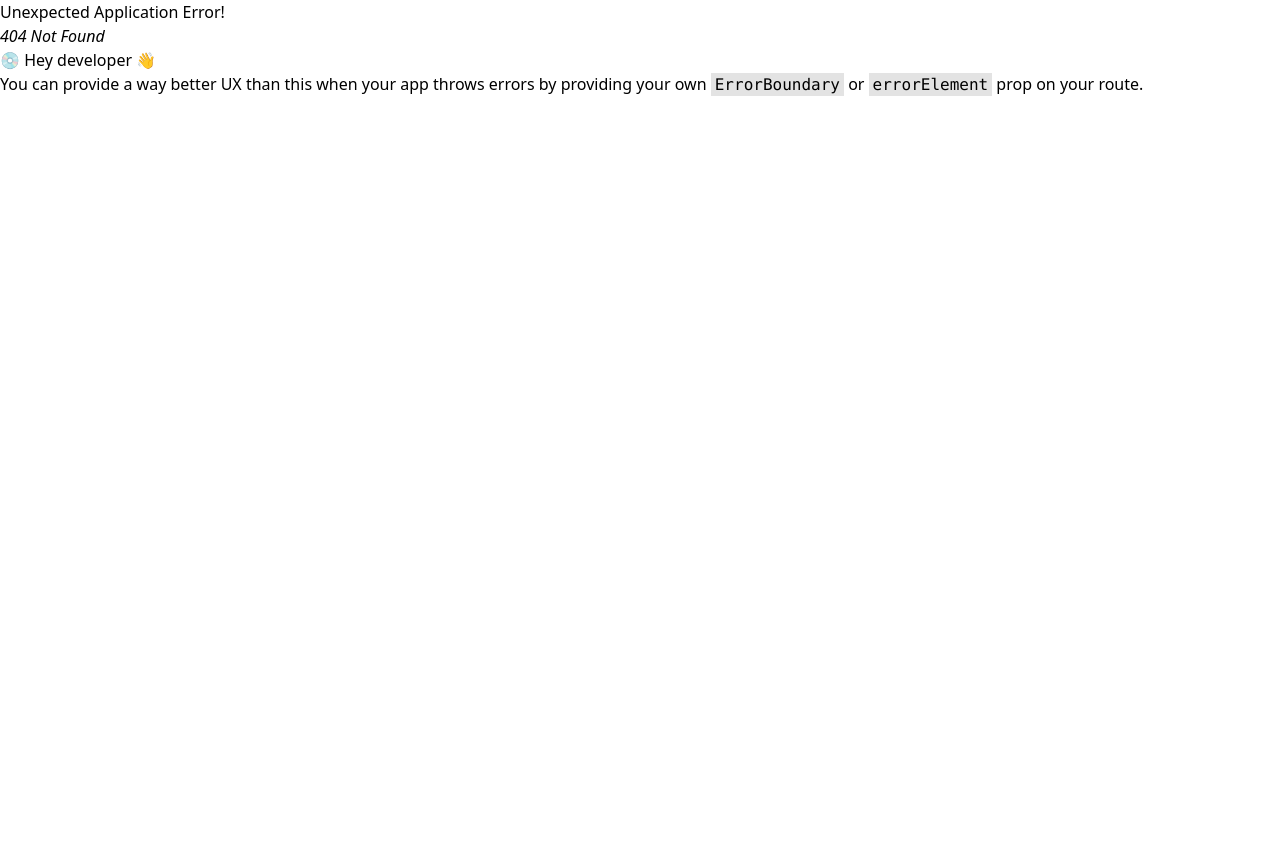
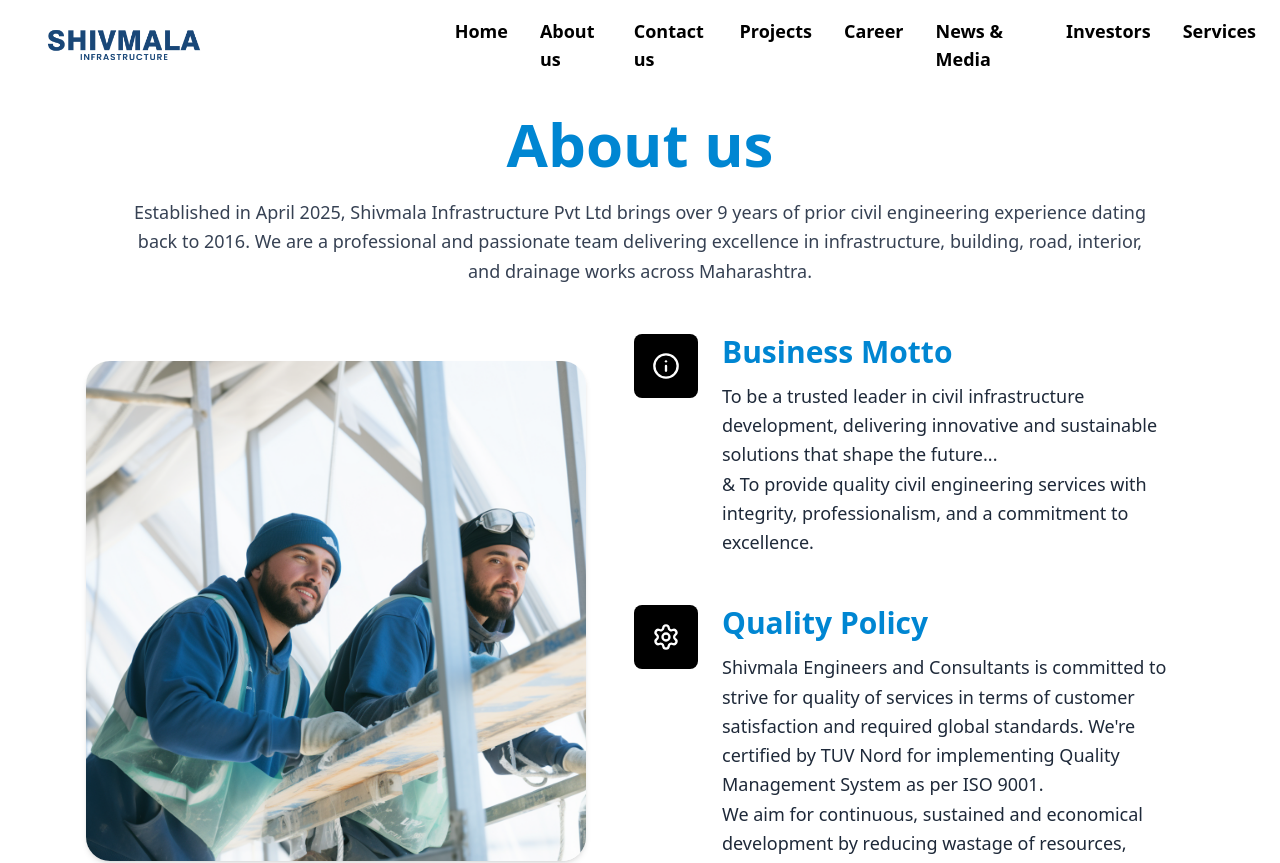
Before and after one commit to SHUBH4M13/Shivmala, a React (Vite) app: page /aboutus in a window 1280 px wide. Before the commit this address had no page. Shown: the top 863 px of the page. Before the commit the page ends 800 px from the top, so only its background shows below. Built offline with nearby package versions, Linux system fonts and the light colour scheme.

Commit message:
added about us

```diff
--- a/src/Components/Navbar.jsx
+++ b/src/Components/Navbar.jsx
@@ -1,6 +1,7 @@
 import { useState } from 'react'
 import { Menu } from "lucide-react"
 import ShivmalaLogo from "../assets/ShivmalaLogo.png"
+import { useNavigate } from 'react-router';
 
 export default function Navbar() {
 
@@ -10,26 +11,45 @@
         SetToggleMenu( (prev) => !prev)
     }
 
+    const navigate = useNavigate();
+
     return (
         <div className='w-full h-[90px] flex justify-between items-center px-6'>
 
             <div className='h-full w-1/3 flex items-center'>
                 <img
+                onClick={ () => { navigate("/") }}
                 className='h-[200px] '
                 src={ShivmalaLogo} alt="CompanyLogo" />
             </div>
 
             <div className='h-full w-2/3 flex items-center justify-end'>
                 <nav className='hidden lg:flex gap-8 font-semibold'>
-                    <ul className=' hidden ml-5 font-semibold md:flex gap-8'>
-                        <li className=' text-lg cursor-pointer hover:text-primaryblue duration-200 '>Home</li>
-                        <li className=' text-lg cursor-pointer hover:text-primaryblue duration-200 ' >About us</li>
-                        <li className=' text-lg cursor-pointer hover:text-primaryblue duration-200 ' >Contact us</li>
-                        <li className=' text-lg cursor-pointer hover:text-primaryblue duration-200 ' >Projects</li>
-                        <li className=' text-lg cursor-pointer hover:text-primaryblue duration-200 ' >Career</li>
-                        <li className=' text-lg cursor-pointer hover:text-primaryblue duration-200 ' >News & Media</li>
-                        <li className=' text-lg cursor-pointer hover:text-primaryblue duration-200 '>Investors</li>
-                        <li className=' text-lg cursor-pointer hover:text-primaryblue duration-200 '>Services</li>
+                    <ul className=' hidden ml-5 font-semibold md:flex gap-8 cursor-pointer'>
+                        <li
+                        onClick={ () => { navigate("/") }}
+                        className=' text-lg cursor-pointer hover:text-primaryblue duration-200 '>Home</li>
+                        <li
+                        onClick={ () => { navigate("/aboutus") }}
+                        className=' text-lg cursor-pointer hover:text-primaryblue duration-200 ' >About us</li>
+                        <li
+                        onClick={ () => { navigate("/contactus") }}
+                        className=' text-lg cursor-pointer hover:text-primaryblue duration-200 ' >Contact us</li>
+                        <li
+                        onClick={ () => { navigate("/projects") }}
+                        className=' text-lg cursor-pointer hover:text-primaryblue duration-200 ' >Projects</li>
+                        <li
+                        onClick={ () => { navigate("/career") }}
+                        className=' text-lg cursor-pointer hover:text-primaryblue duration-200 ' >Career</li>
+                        <li
+                        onClick={ () => { navigate("/news") }}
+                        className=' text-lg cursor-pointer hover:text-primaryblue duration-200 ' >News & Media</li>
+                        <li
+                        onClick={ () => { navigate("/investors") }}
+                        className=' text-lg cursor-pointer hover:text-primaryblue duration-200 '>Investors</li>
+                        <li
+                        onClick={ () => { navigate("/services") }}
+                        className=' text-lg cursor-pointer hover:text-primaryblue duration-200 '>Services</li>
                     </ul>
                 </nav>
 
--- /dev/null
+++ b/src/Components/Services/ServiceLayout.jsx
@@ -0,0 +1,14 @@
+import React from 'react'
+import { Outlet } from 'react-router'
+import Navbar from '../Navbar'
+import Footer from '../Footer'
+
+export default function ServiceLayout() {
+  return (
+    <>
+    <Navbar/>
+    <Outlet/>
+    <Footer/>
+    </>
+  )
+}
--- /dev/null
+++ b/src/Pages/Aboutus.jsx
@@ -0,0 +1,109 @@
+import React from 'react'
+import Navbar from '../Components/Navbar'
+import Footer from '../Components/Footer'
+import AboutUsPhoto from "../assets/AboutUsPhoto.png"
+import { Info, Settings } from "lucide-react"
+
+export default function Aboutus() {
+    return (
+        <div>
+            <Navbar />
+
+            <div className="text-center">
+                <p className="text-textblue font-bold text-4xl sm:text-5xl md:text-6xl p-6">About us</p>
+                <p className="px-4 sm:px-16 md:px-32 text-[16px] sm:text-[18px] text-gray-700 leading-relaxed">
+                    Established in April 2025, Shivmala Infrastructure Pvt Ltd brings over 9 years of prior civil engineering experience dating back to 2016.
+                    We are a professional and passionate team delivering excellence in infrastructure, building, road, interior, and drainage works across Maharashtra.
+                </p>
+            </div>
+
+            <div className="flex flex-col lg:flex-row justify-center items-center px-4 sm:px-10 lg:px-20 py-12 gap-12">
+
+                <div className="w-full lg:w-1/2 max-w-[500px]">
+                    <img
+                        className="rounded-3xl w-full h-auto object-cover shadow-md"
+                        src={AboutUsPhoto}
+                        alt="AboutUsPhoto"
+                    />
+                </div>
+
+                {/* Right Content */}
+                <div className="w-full lg:w-1/2 flex flex-col gap-12 text-gray-800">
+
+                    {/* Business Motto */}
+                    <div className="flex flex-col sm:flex-row gap-6 items-start">
+                        <div className="flex-shrink-0">
+                            <div className="w-14 h-14 sm:w-16 sm:h-16 bg-black flex items-center justify-center rounded-lg">
+                                <Info color="white" size={28} />
+                            </div>
+                        </div>
+                        <div className="flex-1">
+                            <h2 className="text-2xl sm:text-3xl font-bold text-textblue mb-3">Business Motto</h2>
+                            <p className="text-base sm:text-lg leading-relaxed">
+                                To be a trusted leader in civil infrastructure development, delivering innovative and sustainable solutions that shape the future... <br />
+                                & To provide quality civil engineering services with integrity, professionalism, and a commitment to excellence.
+                            </p>
+                        </div>
+                    </div>
+
+                    {/* Quality Policy */}
+                    <div className="flex flex-col sm:flex-row gap-6 items-start">
+                        <div className="flex-shrink-0">
+                            <div className="w-14 h-14 sm:w-16 sm:h-16 bg-black flex items-center justify-center rounded-lg">
+                                <Settings color="white" size={28} />
+                            </div>
+                        </div>
+                        <div className="flex-1">
+                            <h2 className="text-2xl sm:text-3xl font-bold text-textblue mb-3">Quality Policy</h2>
+                            <p className="text-base sm:text-lg leading-relaxed">
+                                Shivmala Engineers and Consultants is committed to strive for quality of services in terms of customer satisfaction and required global standards. We're certified by TUV Nord for implementing Quality Management System as per ISO 9001.<br />
+                                We aim for continuous, sustained and economical development by reducing wastage of resources, applying minimum time cycle and managing funds.
+                            </p>
+                        </div>
+                    </div>
+
+                </div>
+            </div>
+
+            {/* Director's Message and Our Team */}
+            <div className="w-full px-4 sm:px-10 md:px-20 py-16 text-center text-gray-800 bg-white flex flex-col items-center gap-10">
+
+                {/* Director's Message */}
+                <div className="max-w-5xl">
+                    <h2 className="text-2xl sm:text-3xl md:text-4xl font-bold text-textblue mb-6">DIRECTOR’S MESSAGE</h2>
+                    <p className="text-base sm:text-lg leading-relaxed">
+                        Mr. Shivaji Marutirao More &amp; Mrs. Ratnamala Shivajirao More &nbsp;
+                        As Directors of Shivmala Infrastructure Pvt Ltd, we believe in creating a solid foundation, not only in concrete but also in relationships and reputation. <br />
+                        Our journey from fieldwork to a recognized brand is built on experience, trust, and continuous learning.
+                    </p>
+                </div>
+
+                {/* Our Team */}
+                <div className="w-full">
+                    <h2 className="text-xl sm:text-2xl md:text-3xl font-bold text-textblue mb-8">OUR TEAM</h2>
+
+                    <div className="grid grid-cols-1 sm:grid-cols-2 lg:grid-cols-3 xl:grid-cols-5 gap-6 max-w-6xl mx-auto">
+                        {[
+                            { role: "Site Engineer", name: "Nitin Bhise" },
+                            { role: "Business Development", name: "Aishwarya Dhole" },
+                            { role: "Architecture Engineer", name: "Raj Dhole" },
+                            { role: "Marketing Research", name: "Mansi Walunj" },
+                            { role: "Interior Designer", name: "Rekha Digrase" },
+                        ].map((member, index) => (
+                            <div
+                                key={index}
+                                className="bg-white rounded-xl shadow-md hover:shadow-lg duration-200 px-6 py-5 text-center border border-gray-200"
+                            >
+                                <p className="font-semibold text-black mb-2">{member.role}</p>
+                                <p className="text-gray-700">{member.name}</p>
+                            </div>
+                        ))}
+                    </div>
+                </div>
+            </div>
+
+
+            <Footer />
+        </div>
+    )
+}
--- a/src/index.css
+++ b/src/index.css
@@ -5,5 +5,6 @@
  --color-blueEnd: #059BD6;
  --color-plainGrey: #edeff1;
  --color-primaryblue: #0273ba;
+ --color-textblue: #0086D2;
  --color-HoverBlue: #253A6E;
 }
```
Also changed, not shown: src/App.jsx (+10 -1 lines), src/assets/AboutUsPhoto.png (added).
